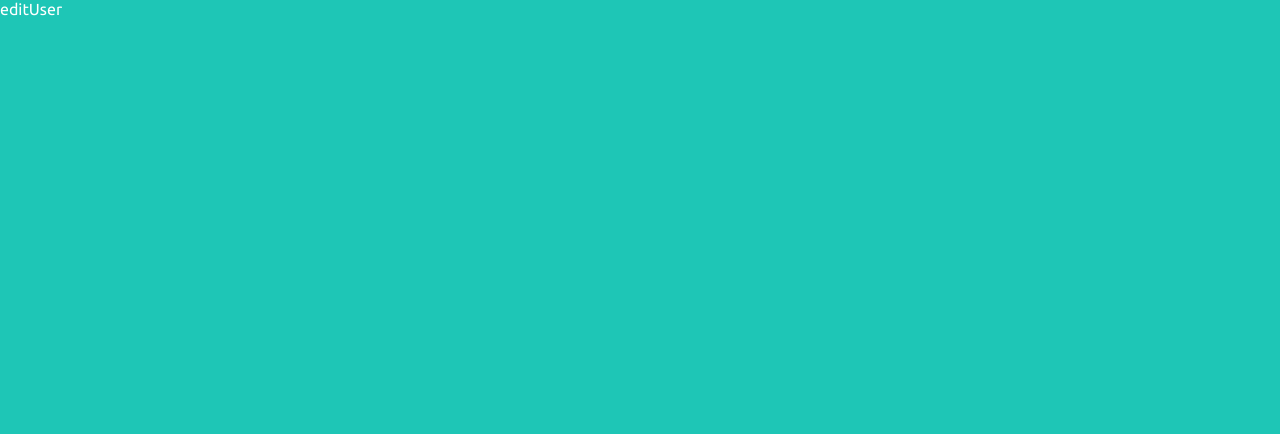
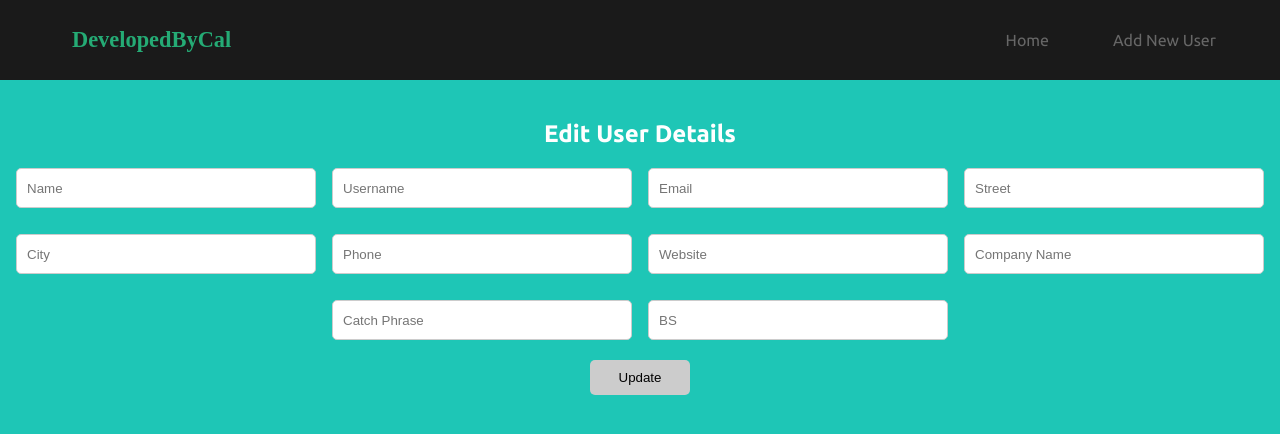
Before and after one commit to MuneneCalvin/ReactJS-Internship-Assignment, a React (Vite) app: page /editUser/1 in a window 1280 px wide. Shown: the top 434 px of the page. Built offline with nearby package versions, Linux system fonts and the light colour scheme.

Commit message:
feat: added edit form user

```diff
--- a/src/App.jsx
+++ b/src/App.jsx
@@ -19,4 +19,4 @@ function App() {
   )
 }
 
-export default App
+export default App;
--- a/src/Pages/Home/home.jsx
+++ b/src/Pages/Home/home.jsx
@@ -1,7 +1,7 @@
 import { useState, useEffect } from 'react';
 import axios from 'axios';
 import { toast } from "react-toastify";
-import { Usenavigate } from 'react-router-dom';
+import { useNavigate } from 'react-router-dom';
 import Navbar from '../../Components/Navbar/navbar';
 import noAvatar from '../../assets/noavatar.png';
 import './home.css';
@@ -30,8 +30,8 @@ function App() {
     setSearchResults(filteredUsers);
   }, [searchQuery, users]);
 
-  const handleDetails = () => {
-    navigate('/editUser');
+  const handleDetails = (userId) => {
+    navigate(`/editUser/${userId}`);
   }
 
   const handleDelete = (userId) => {
@@ -76,7 +76,7 @@ function App() {
                 <p>Email: {user.email}</p>
                 <p>Phone: {user.phone}</p>
                 <p>Website: {user.website}</p>
-                <button className='edit-btn' onClick={handleDetails}>Edit info</button>
+                <button className='edit-btn' onClick={() => handleDetails(user.id)}>Edit info</button>
                 <button className='delete-btn' onClick={() => handleDelete(user.id)}>Delete</button>
               </div>
             ))}
--- a/src/Pages/editUser/editUser.jsx
+++ b/src/Pages/editUser/editUser.jsx
@@ -1,9 +1,98 @@
-import React from 'react'
+import {useState} from 'react';
+import axios from 'axios';
+import { useParams } from 'react-router-dom';
+import { ToastContainer, toast } from 'react-toastify';
+import Navbar from '../../Components/Navbar/navbar';
+import './editUser.css';
 
-function editUser() {
+function addUser() {
+    const { userId } = useParams();
+    const [userData, setUserData] = useState({
+        name: '',
+        username: '',
+        email: '',
+        address: {
+            street: '',
+            city: '',
+        },
+        phone: '',
+        website: '',
+        company: {
+            name: '',
+            catchPhrase: '',
+            bs: '',
+        },
+    });
+
+    const handleSubmit = async (e) => {
+        e.preventDefault();
+        try {
+            fetch(`https://jsonplaceholder.typicode.com/users/${userId}`, {
+                method: 'PUT',
+                headers: {
+                    'Content-type': 'application/json',
+                },
+                body: JSON.stringify(userData),
+            })
+            .then((response) => response.json())
+            .then((json) => {
+                console.log(json);
+                toast.success('Updated Successfully..!!!!', {
+                    position: "top-right",
+                    autoClose: 3000,
+                    hideProgressBar: false,
+                    closeOnClick: true,
+                    pauseOnHover: true,
+                    draggable: true,
+                    progress: undefined,
+                    theme: "dark",
+                    });
+            });
+        } catch (error) {
+            console.log(error);
+        }
+    };
+
+    const handleInputChange = (e) => {
+        const { name, value } = e.target;
+        setUserData((prevData) => ({
+            ...prevData,
+            [name]: value,
+        }));
+    };
+
+
     return (
-        <div>editUser</div>
+        <>
+        {/* Navbar */}
+        <Navbar />
+
+        {/* Edit User */}
+        <section id="addUser" class="addUser">
+            <div class="add-container">
+                <div class="section-title">
+                    <h2>Edit User Details</h2>
+                </div>
+                <form onSubmit={handleSubmit}>
+                    <input type="text" name="name" placeholder="Name" value={userData.name} onChange={handleInputChange} />
+                    <input type="text" name="username" placeholder="Username" value={userData.username} onChange={handleInputChange} />
+                    <input type="email" name="email" placeholder="Email" value={userData.email} onChange={handleInputChange} />
+                    <input type="text" name="street" placeholder="Street" value={userData.address.street} onChange={handleInputChange} />
+                    <input type="text" name="city" placeholder="City" value={userData.address.city} onChange={handleInputChange} />
+                    <input type="text" name="phone" placeholder="Phone" value={userData.phone} onChange={handleInputChange} />
+                    <input type="text" name="website" placeholder="Website" value={userData.website} onChange={handleInputChange} />
+                    <input type="text" name="companyName" placeholder="Company Name" value={userData.company.name} onChange={handleInputChange} />
+                    <input type="text" name="catchPhrase" placeholder="Catch Phrase" value={userData.company.catchPhrase} onChange={handleInputChange} />
+                    <input type="text" name="bs" placeholder="BS" value={userData.company.bs} onChange={handleInputChange} />
+                </form>
+
+                <div className="button">
+                <button type="submit" class="add-btn">Update</button>
+                </div>
+            </div>
+        </section>
+        </>
     )
 }
 
-export default editUser
+export default addUser;
```
